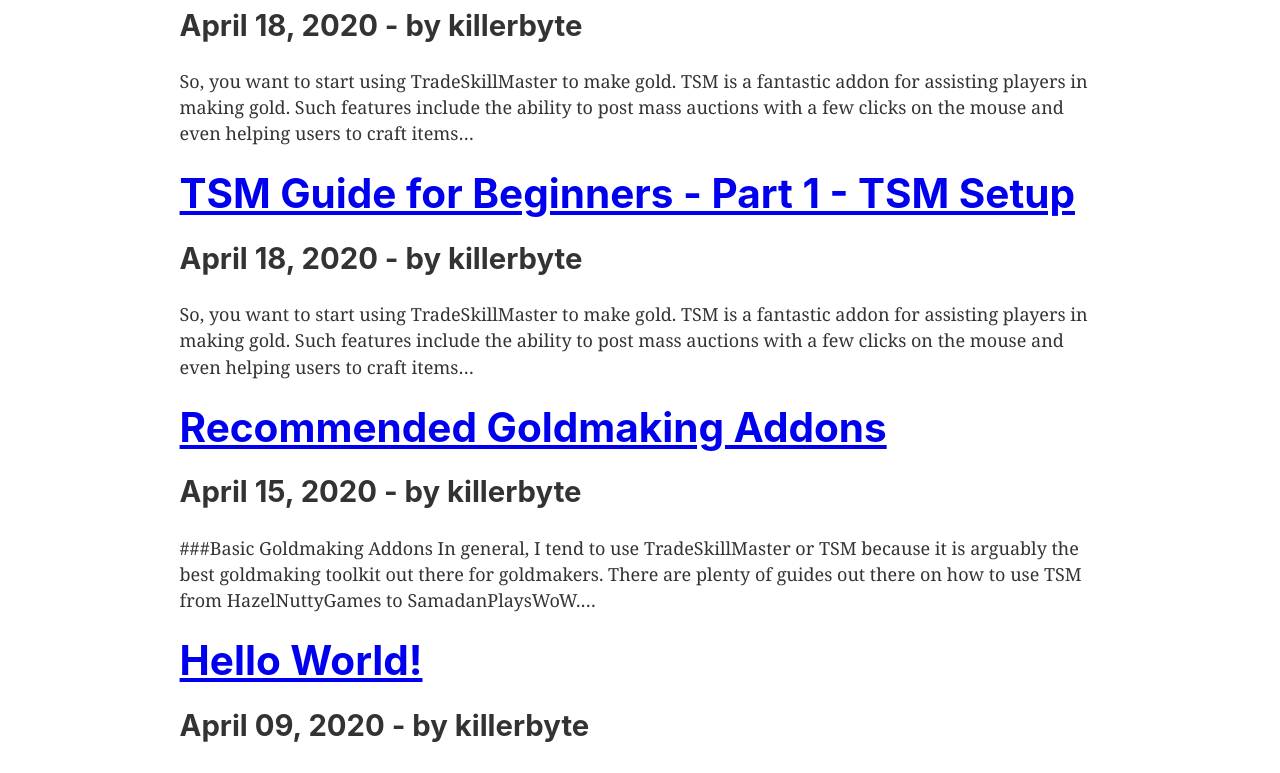
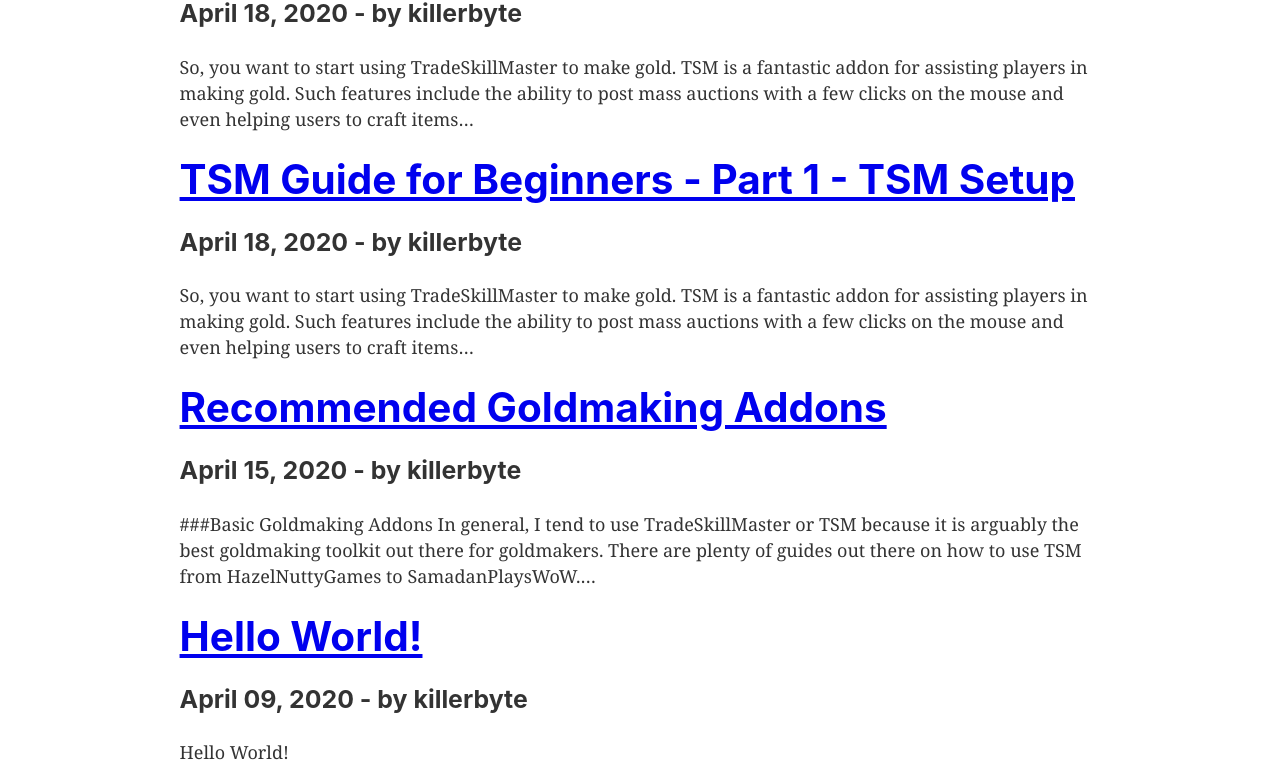
Before and after one commit to ajabotomey/killerbytegoldmaking, a Gatsby site: page /blog in a window 1280 px wide. Shown: the part 784-1557 px from the top of the page. Built offline with nearby package versions, Linux system fonts and the light colour scheme; Gatsby itself is replaced by a stand-in of ours; a script that the page names is missing.

Commit message:
Some changes to the blog listing page

```diff
--- a/src/components/blog.css
+++ b/src/components/blog.css
@@ -1,3 +1,13 @@
 .gatsby-resp-image-figcaption {
   text-align: center;
 }
+
+.blog-post-preview {
+  display: flex;
+  flex-direction: column;
+  border: 1px solid #7a7d81;
+  border-radius: 8px;
+  padding: 12px;
+  background-image: radial-gradient(white 54%, #d6d6d6 85%);
+  margin: 8px;
+}
--- a/src/pages/blog.js
+++ b/src/pages/blog.js
@@ -18,7 +18,7 @@ export default function Blog({ data }) {
                 <h1>
                   <Link to={post.frontmatter.path}>{post.frontmatter.title}</Link>
                 </h1>
-                <h2>{post.frontmatter.date} - by {post.frontmatter.author}</h2>
+                <h3>{post.frontmatter.date} - by {post.frontmatter.author}</h3>
                 <p>{post.excerpt}</p>
               </div>
             )
```
